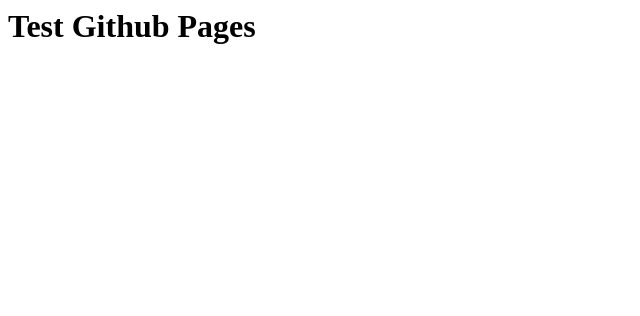
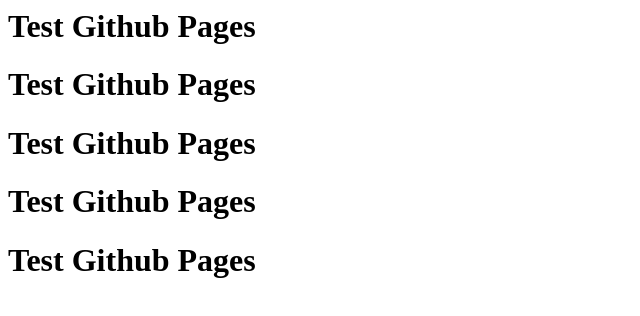
Before and after one commit to nahidex/portfolio-website, a plain HTML site: page index.html in a window 1280 px wide. Shown: the whole page, without its empty margins (0-640 px from the left). Drawn offline with Linux system fonts and the light colour scheme.

Commit message:
Index file updated

```diff
--- a/index.html
+++ b/index.html
@@ -1 +1,5 @@
 <h1>Test Github Pages</h1>
+<h1>Test Github Pages</h1>
+<h1>Test Github Pages</h1>
+<h1>Test Github Pages</h1>
+<h1>Test Github Pages</h1>
```
